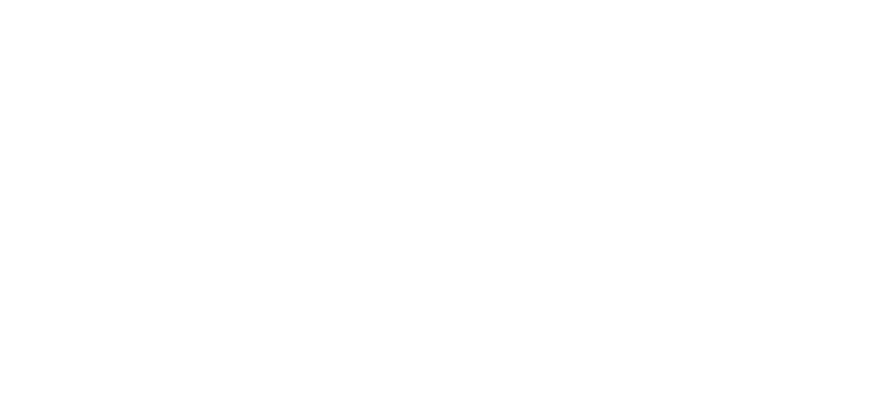
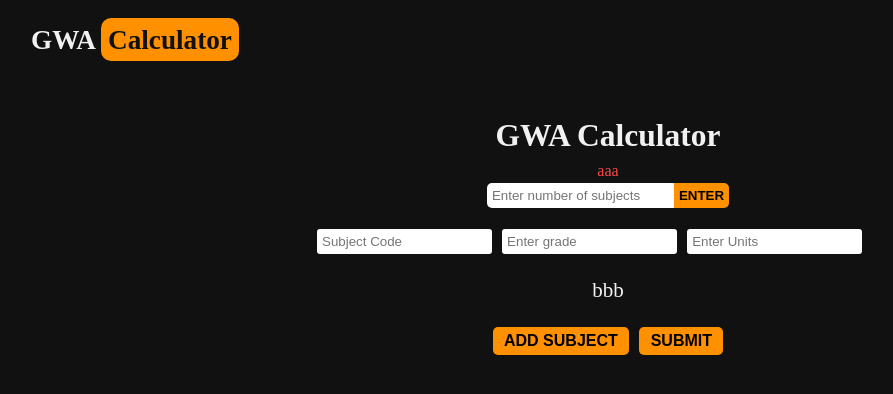
Before and after one commit to E-Jhay/gwa_calculator, a plain HTML site: page index.html in a window 1280 px wide. Shown: the whole page, without its empty margins (32-925 px from the left). Drawn offline with Linux system fonts and the light colour scheme.

Commit message:
Add addfields functionality

```diff
--- a/css/styles.css
+++ b/css/styles.css
@@ -0,0 +1,149 @@
+*,
+*::before,
+*::after {
+    box-sizing: border-box;
+}
+
+:root {
+    --clr-light: #f1f1f1;
+    --clr-dark: #111;
+    --clr-accent: #ff9000;
+}
+
+body {
+    margin: 0;
+    padding: 0;
+    font-size: 1.3125rem;
+    line-height: 1.5;
+    background-color: var(--clr-dark);
+    color: var(--clr-light);
+}
+
+.header {
+    display: flex;
+    align-items: center;
+    padding: 0 3em;
+    height: 80px;
+    margin-bottom: 1.5em;
+    /* background: red; */
+}
+
+.logo {
+    font-size: 1.7rem;
+}
+
+@media (max-width: 600px) {
+    .header {
+        padding: 0 1em;
+        height: 60px;
+    }
+    .logo {
+        font-size: 1rem;
+    }
+}
+
+span {
+    background-color: var(--clr-accent);
+    color: var(--clr-dark);
+    border-radius: 10px;
+    padding: .25em;
+}
+
+.section__title,
+#gwa {
+    text-align: center;
+}
+
+h1,
+h2,
+h3 {
+    margin: 0;
+    list-style: 1;
+}
+
+.container {
+    width: 80%;
+    max-width: 1000px;
+    margin: 0 auto;
+    /* background-color: green; */
+}
+
+.d-flex {
+    display: flex;
+    flex-direction: column;
+    justify-content: center;
+    align-items: center;
+    gap: .7em;
+}
+
+.err {
+    margin: 0;
+    padding: 0;
+    text-align: center;
+    font-size: 1rem;
+    color: rgb(251, 73, 73);
+}
+
+.grades {
+    margin-top: .5em;
+}
+
+.grades input {
+    outline: none;
+    padding: 5px;
+    border: none;
+    border-radius: 3px;
+    width: 30%;
+}
+
+.subject {
+    border-bottom-left-radius: 5px;
+    border-top-left-radius: 5px;
+    outline: none;
+    padding: 5px;
+    border: none;
+}
+
+.row-subject {
+    display: flex;
+    justify-content: center;
+    margin-bottom: 1em;
+}
+
+button {
+    text-transform: uppercase;
+    font-weight: 600;
+    padding: 5px;
+    border-top-right-radius: 5px;
+    border-bottom-right-radius: 5px;
+    border: none;
+    outline: none;
+    background-color: var(--clr-accent);
+    cursor: pointer;
+}
+
+.btn-group {
+    display: flex;
+    justify-content: center;
+    margin-block: 1em;
+    gap: .5em;
+}
+
+.btn-group button {
+    border: none;
+    padding: .3rem .7rem;
+    font-size: 1rem;
+    border-radius: 5px;
+}
+
+button:hover,
+button:focus {
+    background-color: var(--clr-light);
+    color: var(--clr-accent);
+}
+
+.grades div {
+    display: flex;
+    gap: .5em;
+    margin-bottom: .3em;
+}
--- a/index.html
+++ b/index.html
@@ -4,9 +4,48 @@
     <meta charset="UTF-8">
     <meta http-equiv="X-UA-Compatible" content="IE=edge">
     <meta name="viewport" content="width=device-width, initial-scale=1.0">
+    <link rel="stylesheet" href="css/styles.css">
     <title>GWA Calculator</title>
 </head>
 <body>
+    <!-- Header -->
+    <header class="header">
+        <div>
+            <h3 class="logo">GWA <span>Calculator</span></h3>
+        </div>
+    </header>
 
+    <!--  main -->
+    <main>
+        <section class="calculator">
+            <div class="container d-flex">
+                <form id="form" method="post">
+                    <h1 class="section__title">GWA Calculator</h1>
+                    <div id="subject_err" class="err">aaa</div>
+                    <div class="row-subject">
+                        <input type="number" placeholder="Enter number of subjects" class="subject" id="subject_no">
+                        <button id="subject_button" type="button">Enter</button>
+                    </div>
+                    <div id="errMessage" class="err">
+
+                    </div>
+                    <div class="grades" id="grades_row">
+                        <div class="row">
+                            <input type="text" placeholder="Subject Code">
+                            <input class="grade" type="number" name="grade" placeholder="Enter grade" min="0" step="any">
+                            <input class="unit" type="number" name="unit" placeholder="Enter Units" min="0" step="any">
+                        </div>
+                    </div>
+                    <p id="gwa">bbb</p>
+                    <div class="btn-group" id="btn-group">
+                        <button id="add_row" type="button">Add Subject</button>
+                        <button id="submit" type="submit">Submit</button>
+                    </div>
+                </form>
+            </div>
+        </section>
+    </main>
+
+    <script src="/js/script.js"></script>
 </body>
 </html>
--- a/js/script.js
+++ b/js/script.js
@@ -0,0 +1,96 @@
+let grades = document.querySelectorAll('.grade');
+let units = document.querySelectorAll('.unit');
+const errMessage = document.getElementById('errMessage');
+const form = document.getElementById('form');
+const gwa = document.getElementById('gwa');
+const subjectNumber = document.getElementById('subject_no');
+const subjectButton = document.getElementById('subject_button');
+const subjectErr = document.getElementById('subject_err');
+const gradesRow = document.getElementById('grades_row');
+const addRow = document.getElementById('add_row');
+
+const addRowElement = (count) => {
+    for(let i = 0; i < count; i++){
+        const div = document.createElement('div');
+        div.className="row";
+
+        const subjectInput = document.createElement('input');
+        subjectInput.setAttribute('type', 'text');
+        subjectInput.setAttribute('placeholder', 'Subject Code');
+
+        const gradeInput = document.createElement('input');
+        gradeInput.classList.add('grade');
+        gradeInput.name="grade[]"
+        gradeInput.setAttribute('type', 'number');
+        gradeInput.setAttribute('placeholder', 'Enter Grade');
+        gradeInput.setAttribute('min', '0');
+        gradeInput.setAttribute('step', 'any');
+
+        const unitInput = document.createElement('input');
+        unitInput.classList.add('unit');
+        unitInput.name="unit[]"
+        unitInput.setAttribute('type', 'number');
+        unitInput.setAttribute('placeholder', 'Enter Unit');
+        unitInput.setAttribute('min', '0');
+        unitInput.setAttribute('step', 'any');
+
+        div.appendChild(subjectInput);
+        div.appendChild(gradeInput);
+        div.appendChild(unitInput);
+
+        gradesRow.appendChild(div)
+
+    };
+    grades = document.querySelectorAll('.grade');
+    units = document.querySelectorAll('.unit');
+}
+
+subjectButton.addEventListener('click', e => {
+    if (subjectNumber.value <= 0){
+        subjectErr.innerText = "Subject must be greater than 0";
+    }
+    addRowElement(parseInt(subjectNumber.value)-1);
+});
+
+addRow.addEventListener('click', e => {
+    addRowElement(1);
+    console.log(grades)
+})
+
+form.addEventListener('submit', (e) => {
+    e.preventDefault();
+    let err;
+
+    grades.forEach(grade => {
+        if(grade.value === "" || grade.value === null){
+            return err = "Must fill up every fields";
+        }
+    });
+
+    units.forEach(unit => {
+        if(unit.value === "" || unit.value === null){
+            return err = "Must fill up every fields";
+        }
+    });
+
+    if(err){
+        errMessage.innerText = err
+        e.preventDefault();
+        console.log("ns f")
+    }
+
+    let temp = 0, subTotal = 0, unitTotal = 0;
+    for(let i = 0; i < grades.length; i++){
+        temp = parseFloat(grades[i].value) * parseFloat(units[i].value);
+        subTotal += temp;
+        unitTotal += parseFloat(units[i].value);
+    }
+
+    let total = subTotal / unitTotal;
+    if(total > 0){
+        gwa.innerText = 'Your GWA is: ' + total.toFixed(2);
+        errMessage.innerText = "";
+    }
+    // console.log(total, subTotal, unitTotal)
+    // console.log(units.length, grades.length)
+});
```
